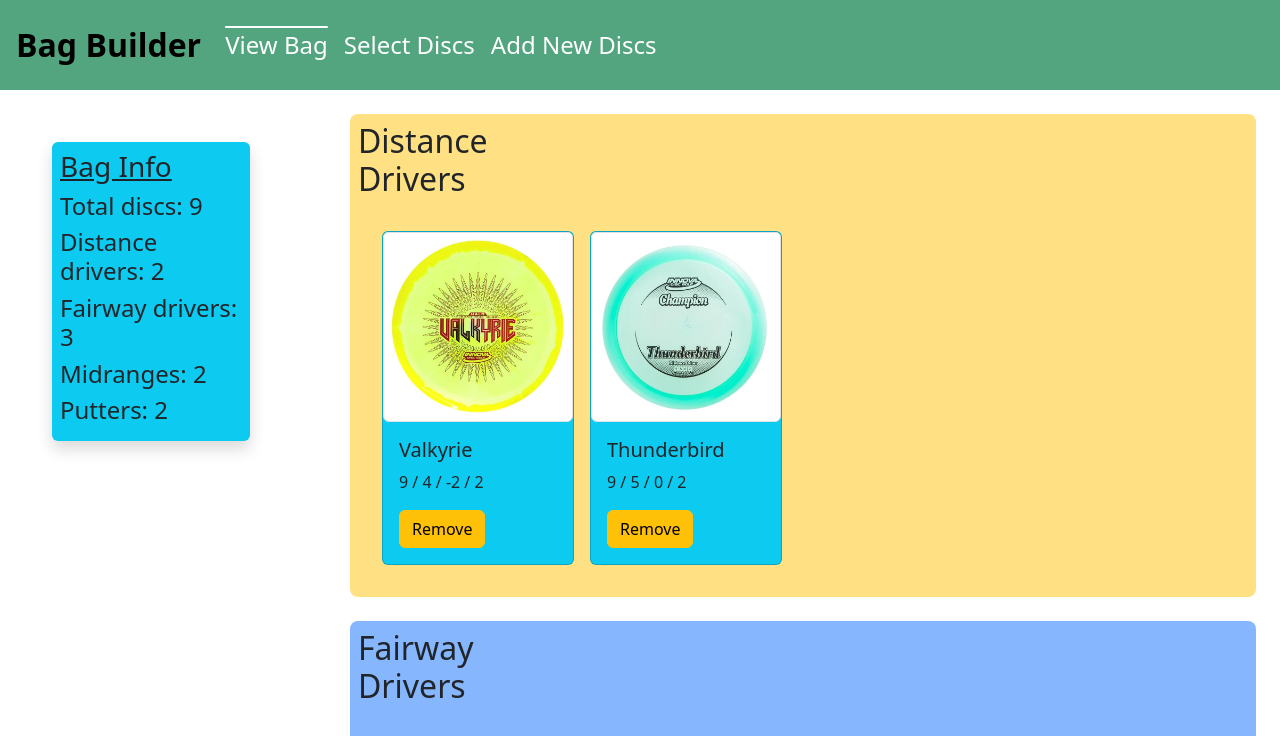
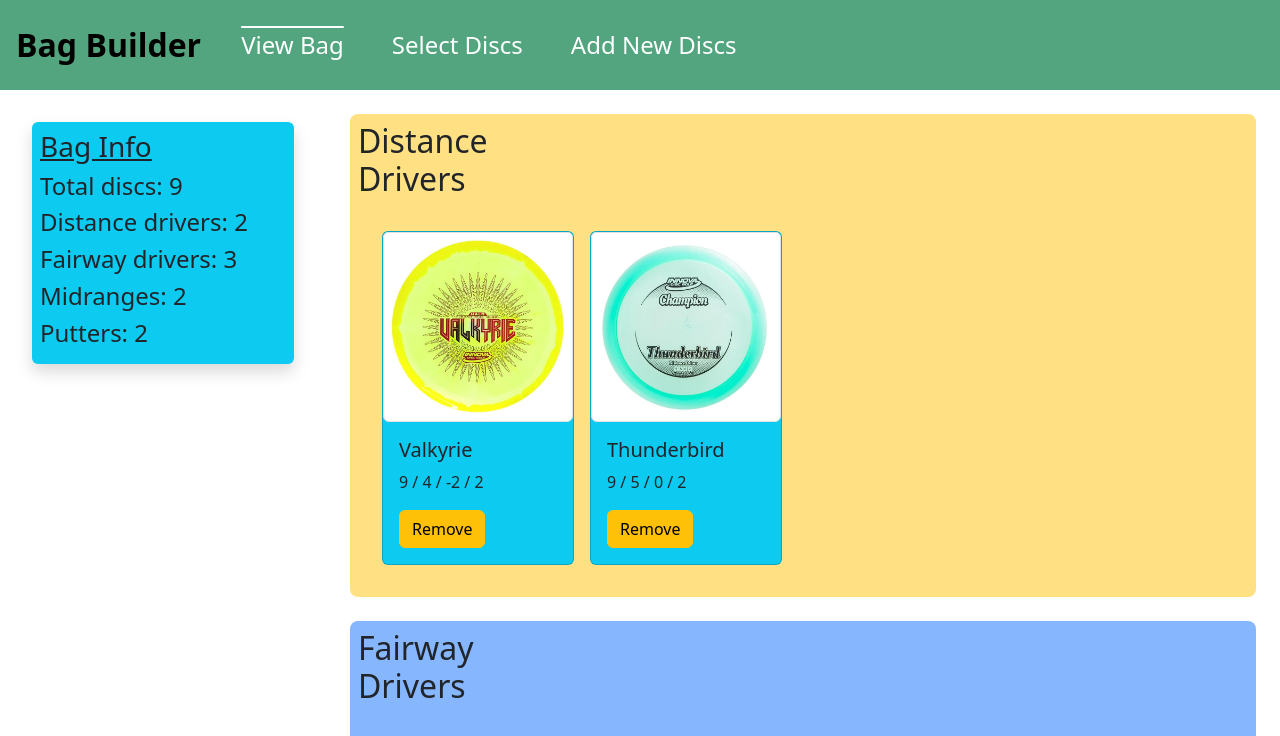
Before and after one commit to apatari/Bag-Builder, a React (Create React App) app: page / in a window 1280 px wide. Shown: the top 736 px of the page. Built offline with nearby package versions, Linux system fonts and the light colour scheme; data requests are answered from the project's data file.

Commit message:
adjust header spacing

```diff
--- a/src/components/BagInfo.js
+++ b/src/components/BagInfo.js
@@ -1,4 +1,5 @@
 import React from "react";
+
 
 function BagInfo({ discs }) {
 
@@ -33,7 +34,8 @@
     } , 0)
 
     return (
-        <div className="m-1 p-2 bg-info shadow rounded" >
+        <div className="ms-3 p-2 bg-info shadow rounded" >
+
 
             <h3 className="text-decoration-underline">Bag Info</h3>
             <h4>Total discs: {baggedDiscs.length}</h4>
--- a/src/components/DiscBag.js
+++ b/src/components/DiscBag.js
@@ -10,7 +10,7 @@
     return (
         <div>
             <Row>
-            <Col className=" " > <div className="p-5" > <BagInfo className="position-sticky" discs={discs} /></div>
+            <Col className=" " > <div className="p-2 mt-4 ms-2" > <BagInfo discs={discs} /></div>
             </Col>
             <Col xs={9}  className="">
             <div className="p-2 m-4 rounded-3 bg-warning bg-opacity-50 ">
--- a/src/components/Header.js
+++ b/src/components/Header.js
@@ -16,7 +16,7 @@
             <Nav className='p-2 fs-4 text-white'>
                 <NavLink
                     exact to="/"
-                    className='text-white me-3'
+                    className='text-white me-5 ms-3'
                     style={linkStyles}
                     activeStyle={{textDecoration: 'overline'}}
                 >
@@ -24,7 +24,7 @@
                 </NavLink>
                 <NavLink
                     exact to="/Collection"
-                    className='text-white me-3'
+                    className='text-white me-5'
                     style={linkStyles}
                     activeStyle={{textDecoration: 'overline'}}
                 >
@@ -32,7 +32,7 @@
                 </NavLink>
                 <NavLink
                     to="/new"
-                    className='text-white me-3'
+                    className='text-white me-5'
                     style={linkStyles}
                     activeStyle={{textDecoration: 'overline'}}
                 >
```
